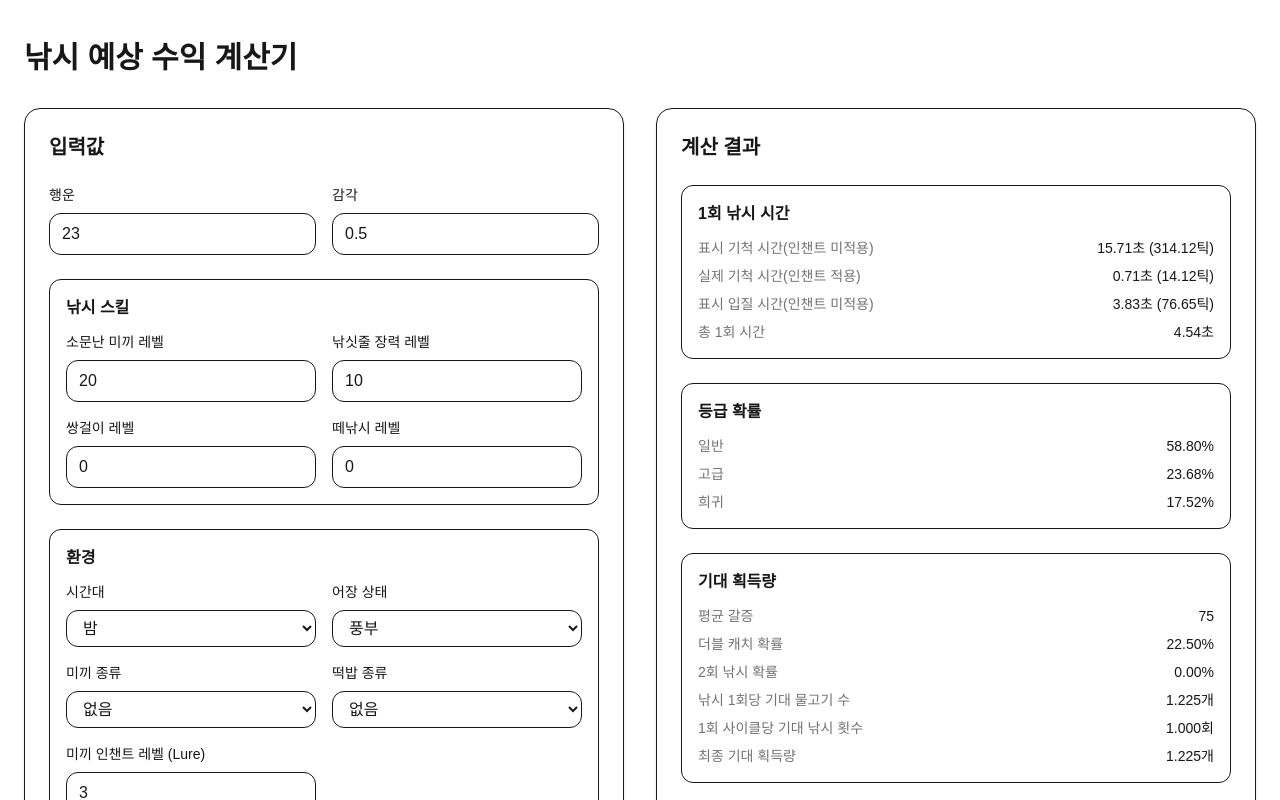
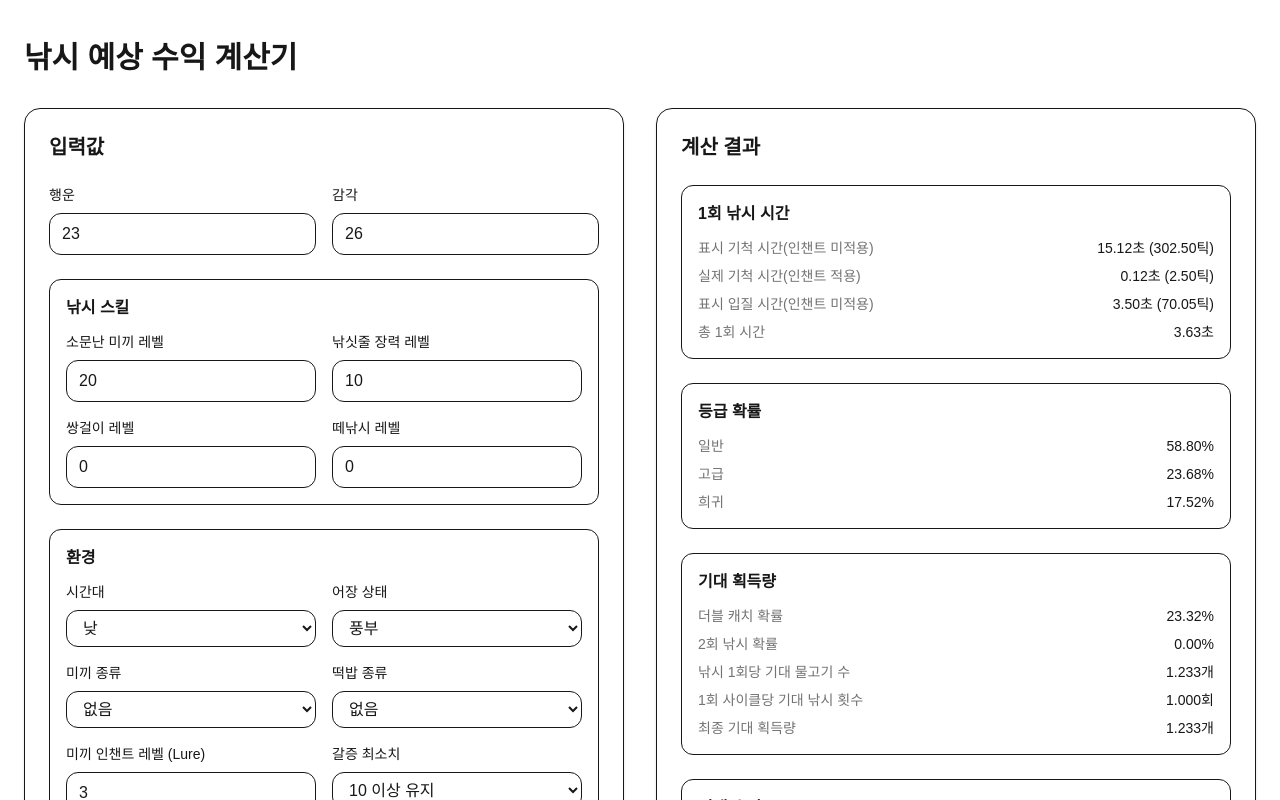
Before and after one commit to DomanDev/Minecraft-Luna, a Next.js app in the folder mc-luna/: page /calculator in a window 1280 px wide. Shown: the top 800 px of the page. Built offline with nearby package versions, Linux system fonts and the light colour scheme.

Commit message:
갈증 계산 로직 수정

```diff
--- a/mc-luna/app/calculator/page.tsx
+++ b/mc-luna/app/calculator/page.tsx
@@ -7,6 +7,7 @@ import type {
   GroundbaitType,
   PondState,
   TimeOfDay,
+  ThirstMin,
   FishingCalculationInput,
   FishingCalculationResult,
 } from "../../src/lib/fishing/types";
@@ -56,26 +57,27 @@ const groundbaitOptions: {
  */
 const INITIAL_FORM = {
   luck: 23,
-  sense: 0.5,
+  sense: 26,
 
   rumoredBait: 20,
   lineTension: 10,
   doubleHook: 0,
   schoolFishing: 0,
 
-  timeOfDay: "night" as TimeOfDay,
+  timeOfDay: "day" as TimeOfDay,
   pondState: "abundant" as PondState,
 
   baitType: "none" as BaitType,
   groundbaitType: "none" as GroundbaitType,
   lureEnchantLevel: 3,
+  thirstMin: 10 as ThirstMin, // 기본값: 보통 10 이하에서 주스 마시는 플레이 기준
 
   useDoubleHook: false,
   useSchoolFishing: false,
 
-  normalPrice: 7,
-  advancedPrice: 14,
-  rarePrice: 26,
+  normalPrice: 8,
+  advancedPrice: 20,
+  rarePrice: 27,
 };
 
 /**
@@ -100,6 +102,7 @@ function createInitialCalculationInput(): FishingCalculationInput {
       baitType: INITIAL_FORM.baitType,
       groundbaitType: INITIAL_FORM.groundbaitType,
       lureEnchantLevel: INITIAL_FORM.lureEnchantLevel,
+      thirstMin: INITIAL_FORM.thirstMin,
       useDoubleHook: INITIAL_FORM.useDoubleHook,
       useSchoolFishing: INITIAL_FORM.useSchoolFishing,
     },
@@ -135,7 +138,7 @@ export default function CalculatorPage() {
   const [lureEnchantLevel, setLureEnchantLevel] = useState(
     INITIAL_FORM.lureEnchantLevel,
   );
-
+  const [thirstMin, setThirstMin] = useState<ThirstMin>(INITIAL_FORM.thirstMin);
   const [useDoubleHook, setUseDoubleHook] = useState(INITIAL_FORM.useDoubleHook);
   const [useSchoolFishing, setUseSchoolFishing] = useState(
     INITIAL_FORM.useSchoolFishing,
@@ -184,6 +187,7 @@ export default function CalculatorPage() {
         baitType,
         groundbaitType,
         lureEnchantLevel,
+        thirstMin,
         useDoubleHook,
         useSchoolFishing,
       },
@@ -224,6 +228,7 @@ export default function CalculatorPage() {
     setBaitType(INITIAL_FORM.baitType);
     setGroundbaitType(INITIAL_FORM.groundbaitType);
     setLureEnchantLevel(INITIAL_FORM.lureEnchantLevel);
+    setThirstMin(INITIAL_FORM.thirstMin);
 
     setUseDoubleHook(INITIAL_FORM.useDoubleHook);
     setUseSchoolFishing(INITIAL_FORM.useSchoolFishing);
@@ -393,6 +398,21 @@ export default function CalculatorPage() {
                   setIsDirty(true);
                 }}
               />
+
+              <SelectField
+                label="갈증 최소치"
+                value={String(thirstMin)}
+                onChange={(value) => {
+                  setThirstMin(Number(value) as ThirstMin);
+                  setIsDirty(true);
+                }}
+                options={[
+                  { value: "15", label: "15 이상 유지" },
+                  { value: "10", label: "10 이상 유지" },
+                  { value: "5", label: "5 이상 유지" },
+                  { value: "1", label: "1 이상 유지" },
+                ]}
+              />
             </div>
 
             <div className="rounded-xl bg-neutral-50 p-4 text-sm dark:bg-neutral-900">
@@ -544,10 +564,6 @@ export default function CalculatorPage() {
           <ResultCard
             title="기대 획득량"
             rows={[
-              [
-                "평균 갈증",
-                `${result.catchExpectation.averageThirst.toFixed(0)}`,
-              ],
               [
                 "더블 캐치 확률",
                 `${result.catchExpectation.doubleCatchChancePercent.toFixed(2)}%`,
--- a/mc-luna/src/lib/fishing/calc.ts
+++ b/mc-luna/src/lib/fishing/calc.ts
@@ -58,13 +58,34 @@ export const DEFAULT_FISHING_CONFIG: FishingCalcConfig = {
 
   maxThirst: 100,
   averageThirst: 75,
-};
+}
 
 /**
- * 소수점 버림 함수
+ * 갈증 최소치에 대한 유효 계수 계산 함수
  */
-function floorTick(value: number): number {
-  return Math.floor(value);
+function getEffectiveThirstMultiplier(thirstMin: 15 | 10 | 5 | 1): number {
+  switch (thirstMin) {
+    // 갈증 20~15 유지
+    case 15:
+      return 1;
+
+    // 갈증 10~20 유지
+    case 10:
+      // 20~15: 6칸 * 1
+      // 14~10: 5칸 * 0.75
+      return (6 * 1 + 5 * 0.75) / 11; // 0.886363...
+
+    // 갈증 5~20 유지
+    case 5:
+      // 20~15, 14~10, 9~5
+      return (6 * 1 + 5 * 0.75 + 5 * 0.5) / 16; // 0.765625
+
+    case 1:
+      return (6 * 1 + 5 * 0.75 + 5 * 0.5 + 4 * 0.25) / 20; // 0.6625
+
+    default:
+      return 1;
+  }
 }
 
 /**
@@ -130,16 +151,16 @@ function mergeConfig(config?: Partial<FishingCalcConfig>): FishingCalcConfig {
 
 /**
  * 1회 낚시 시간 계산
- *
+ *기본값
  * 계산 순서:
  * 1. 기본값
  * 2. 감각 적용
- * 3. 미끼 인챈트 적용 (기척만)
- * 4. 밤 보정
- * 5. 어장 보정
- * 6. 미끼 보정
- * 7. 떡밥 보정
- * 8. 떼낚시 고정 감소
+ * 3. 밤 보정
+ * 4. 어장 보정
+ * 5. 미끼 보정
+ * 6. 떡밥 보정
+ * 7. 떼낚시 고정 감소
+ * 8. 미끼 인챈트 적용 (기척만)
  *
  * 왜 이 순서로 했는가?
  * - 감각/인챈트는 기본 대기시간을 직접 깎는 성격으로 보고 먼저 적용
@@ -361,16 +382,9 @@ export function calculateCatchExpectation(
   const { skills, environment } = input;
 
   /**
-   * 평균 갈증값
-   * 실전 기준 15의 1%=75 고정
+   * 갈증 유효계수 계산
    */
-  const averageThirst = config.averageThirst;
-
-  /**
-   * 갈증의 1.0%
-   * 예: 갈증 15 -> 15%
-   */
-  const thirstPercent = averageThirst;
+  const effectiveThirstMultiplier = getEffectiveThirstMultiplier(environment.thirstMin);
 
   /**
    * 소문난 미끼 수치 = 어획량 증가율
@@ -387,7 +401,7 @@ export function calculateCatchExpectation(
    * 최종 = 18.9%
    */
   const doubleCatchChancePercent = clamp(
-    6 * (thirstPercent / 100) + rumoredBaitChancePercent,
+    6 * effectiveThirstMultiplier + rumoredBaitChancePercent,
     0,
     100,
   );
@@ -428,7 +442,8 @@ export function calculateCatchExpectation(
   const expCatchCountPerCycle = catchCountPerCycle;
 
   return {
-    averageThirst: round(averageThirst),
+    selectedThirstMin: environment.thirstMin,
+    effectiveThirstMultiplier: round(effectiveThirstMultiplier, 4),
     doubleCatchChancePercent: round(doubleCatchChancePercent),
     doubleCastChancePercent: round(doubleCastChancePercent),
     fishPerCatch: round(fishPerCatch),
--- a/mc-luna/src/lib/fishing/types.ts
+++ b/mc-luna/src/lib/fishing/types.ts
@@ -15,6 +15,11 @@ export type FishGrade = "normal" | "advanced" | "rare";
  * depleted = 고갈
  */
 export type PondState = "abundant" | "normal" | "depleted";
+
+/**
+ * 갈증 최소치
+ */
+export type ThirstMin = 15 | 10 | 5 | 1;
 
 /**
  * 시간대
@@ -70,6 +75,9 @@ export interface FishingSkills {
  * 계산기 환경값
  */
 export interface FishingEnvironment {
+  /** 주스를 마시기 전까지 허용하는 최소 갈증값 */
+  thirstMin: ThirstMin;
+
   /** 낮 / 밤 */
   timeOfDay: TimeOfDay;
 
@@ -87,7 +95,7 @@ export interface FishingEnvironment {
    * 0 ~ 3
    * 마인크래프트 기본 규칙 기준:
    * 레벨당 5초(100틱)씩 대기 시간 감소
-   * -> 루나 계산기에서는 "기척 시간"에만 반영
+   * -> 루나 계산기에서는 표시값(display)에는 반영하지 않고, 실제 체감용 최종 기척 시간(final)에만 반영한다.
    */
   lureEnchantLevel: number;
 
@@ -255,8 +263,18 @@ export interface GradeRatioResult {
  * 기대 획득량 결과
  */
 export interface CatchExpectationResult {
-  /** 갈증 평균값(15 고정) */
-  averageThirst: number;
+  /** 사용자가 드롭박스에서 선택한 최소 갈증값 */
+  selectedThirstMin: 15 | 10 | 5 | 1;
+
+  /**
+   * 최소 갈증값 기준으로 계산한 유효 갈증 계수
+   * 예:
+   * 15 -> 1
+   * 10 -> 0.8864...
+   * 5  -> 0.7656...
+   * 1  -> 0.6625
+   */
+  effectiveThirstMultiplier: number;
 
   /**
    * 더블 캐치 확률
```
